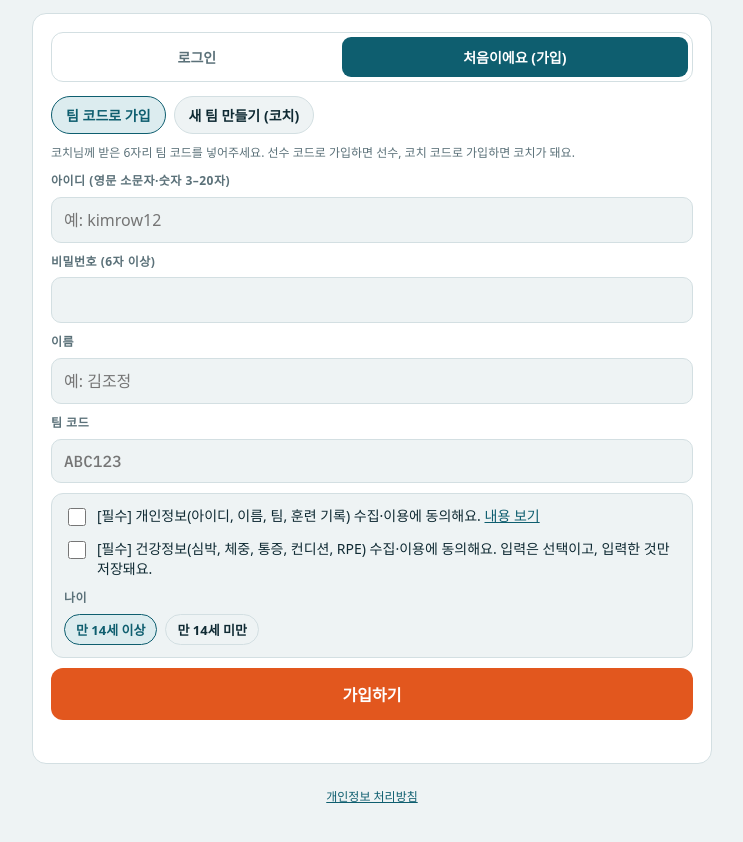
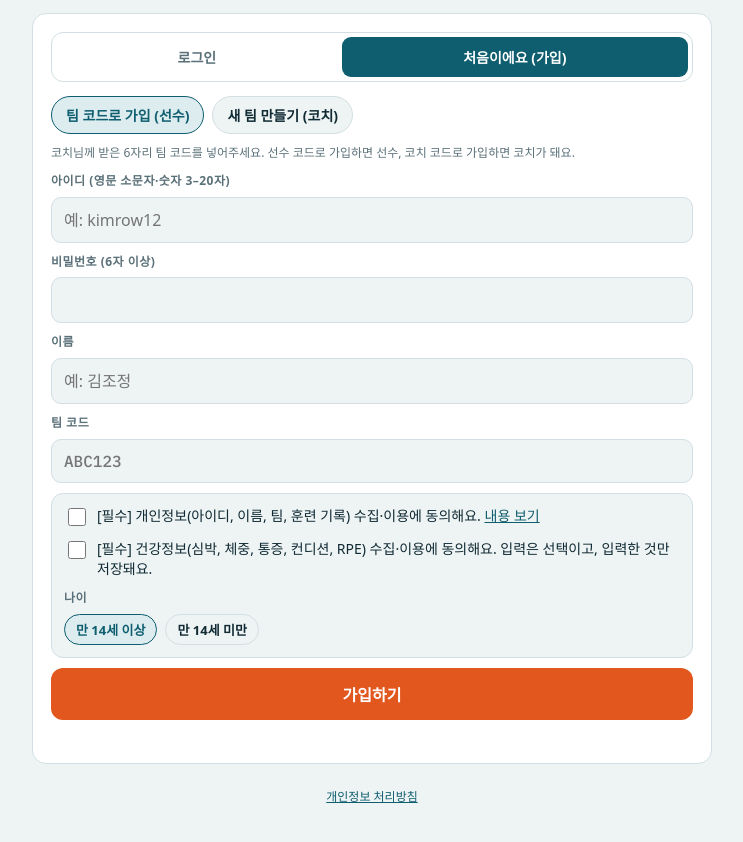
Before and after one commit to wookyukang/rowing-note, a plain HTML site: page index.html in a window 1280 px wide. Both pictures are taken after a click on the button "처음이에요 (가입)". Shown: the part 100-942 px from the top of the page, without its empty margins (268-1011 px from the left). Drawn offline with Linux system fonts and the light colour scheme; a web font is replaced by a local one.

Commit message:
가입 버튼 문구를 '팀 코드로 가입 (선수)'로 변경
Co-Authored-By: Claude Opus 5.5 <noreply@anthropic.com>
Claude-Session: https://claude.ai/code/session_0134WsbN3tsnZZEFrbsVHv8A

```diff
--- a/index.html
+++ b/index.html
@@ -263,7 +263,7 @@ textarea{resize:vertical;line-height:1.5}
     </div>
     <div class="stack" id="authSignup" hidden style="gap:10px">
       <div class="chips" id="suMode">
-        <button class="chip" type="button" data-v="join" aria-pressed="true">팀 코드로 가입</button>
+        <button class="chip" type="button" data-v="join" aria-pressed="true">팀 코드로 가입 (선수)</button>
         <button class="chip" type="button" data-v="create" aria-pressed="false">새 팀 만들기 (코치)</button>
       </div>
       <p class="note" id="suModeNote">코치님께 받은 6자리 팀 코드를 넣어주세요. 선수 코드로 가입하면 선수, 코치 코드로 가입하면 코치가 돼요.</p>
```
